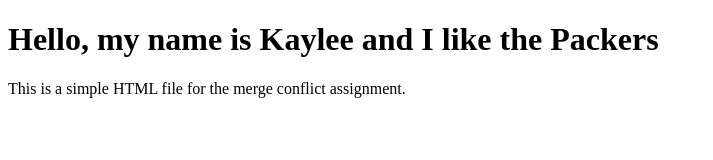
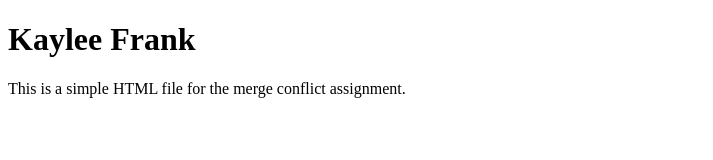
Before and after one commit to appanmomo/kaylee-frank-assignment-4, a plain HTML site: page index.html in a window 1280 px wide. Shown: the whole page, without its empty margins (0-713 px from the left). Drawn offline with Linux system fonts and the light colour scheme.

Commit message:
:sparkles: edited header

```diff
--- a/index.html
+++ b/index.html
@@ -6,7 +6,7 @@
     <title>Assignment 4 - Merge Conflict</title>
 </head>
 <body>
-    <h1>Hello, my name is Kaylee and I like the Packers </h1>
+    <h1>Kaylee Frank</h1>
     <p>This is a simple HTML file for the merge conflict assignment.</p>
 </body>
 </html>
```
